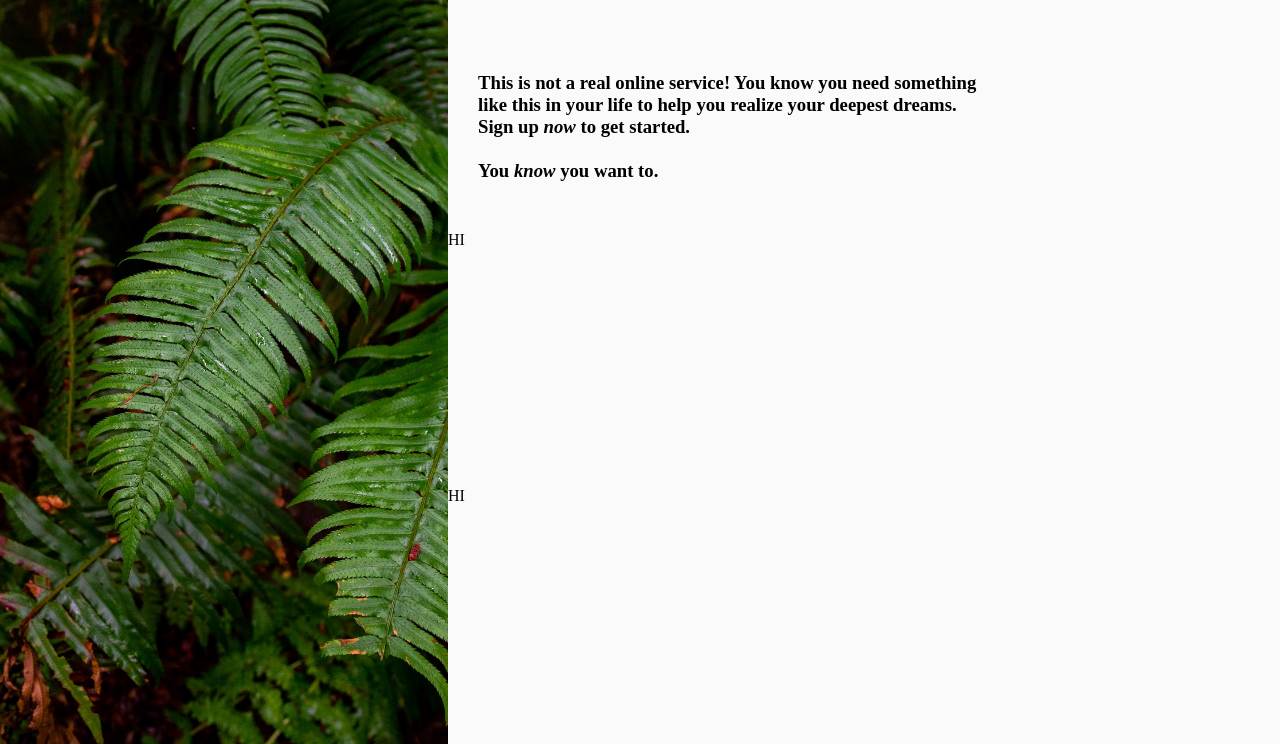
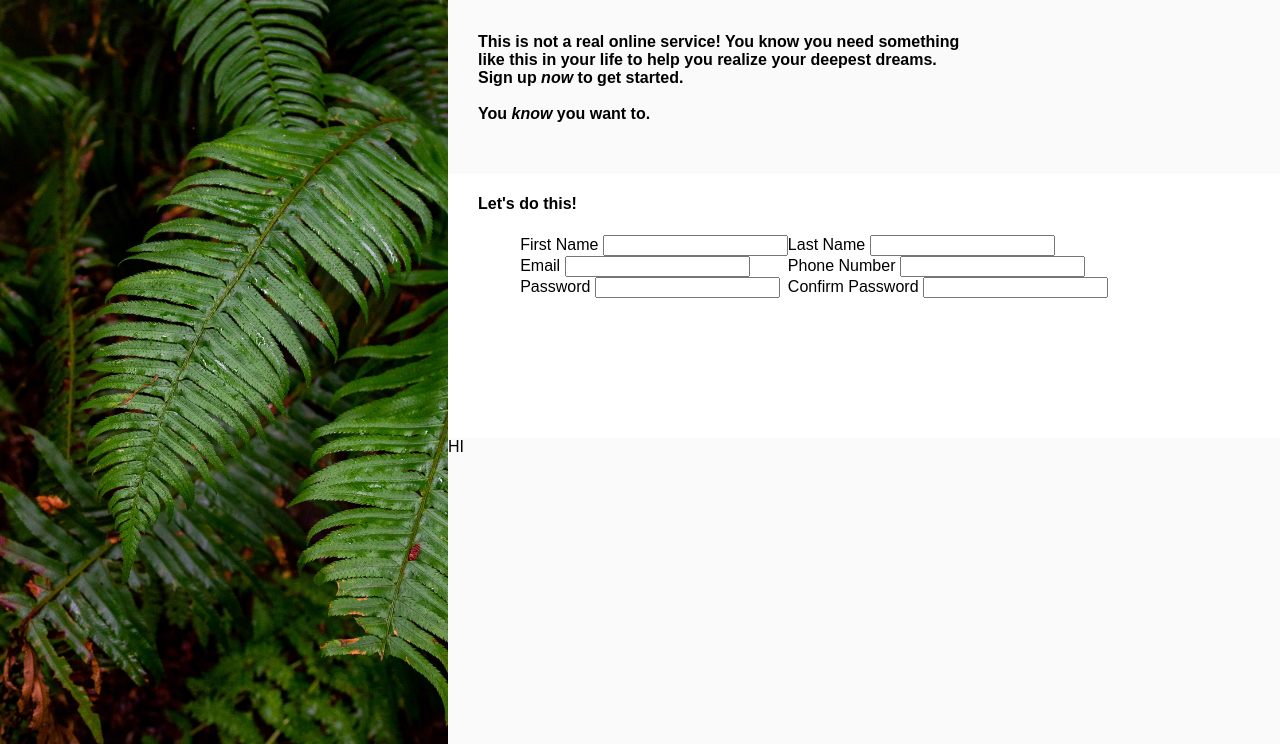
Before and after one commit to i2305/sign-up-form, a plain HTML site: page index.html in a window 1280 px wide. Shown: the part 56-800 px from the top of the page. Drawn offline with Linux system fonts and the light colour scheme.

Commit message:
Finish HTML form and begin with styling form

```diff
--- a/index.html
+++ b/index.html
@@ -13,15 +13,47 @@
         </div>
         <div class="right">
             <div class="first">
-                <h3>
+                <h4>
                     This is not a real online service! You know you need something <br/>
                     like this in your life to help you realize your deepest dreams. <br/>
                     Sign up <em>now</em> to get started.
                     <br/><br/>
                     You <em>know</em> you want to.
-                </h3>
+                </h4>
             </div>
-            <div class="second">HI</div>
+            <div class="second">
+                <h4>Let's do this!</h4>
+                <form action="" method="get" class="form-main-div">
+                    <div class="form-divs">
+                        <div class="form-div">
+                            <label for="firstName">First Name</label>
+                            <input type="text" id="firstName" name="first_name">
+                        </div>
+                        <div class="form-div">
+                            <label for="email">Email</label>
+                            <input type="email" id="email" name="email">
+                        </div>
+                        <div class="form-div">
+                            <label for="password">Password</label>
+                            <input type="password" id="password" name="password">
+                        </div>
+                    </div>
+                    <div class="form-divs">
+                        <div class="form-div">
+                            <label for="lastName">Last Name</label>
+                            <input type="text" id="lastName" name="last_name">
+                        </div>
+                        <div class="form-div">
+                            <label for="phoneNumber">Phone Number</label>
+                            <input type="tel" id="phoneNumber" name="phone_number">
+                        </div>
+                        <div class="form-div">
+                            <label for="confirmPassword">Confirm Password</label>
+                            <input type="password" id="confirmPassword" name="confirm_password">
+                        </div>
+                   </div>
+                 </form>
+            </div>
             <div class="third">HI</div>
         </div>
     </div>
--- a/styles.css
+++ b/styles.css
@@ -6,6 +6,7 @@
 body{
     margin: 0;
     padding: 0;
+    font-family: Arial, Helvetica, sans-serif;
 }
 
 .main {
@@ -31,16 +32,30 @@ body{
     width:65vw;
 }
 
-.first,
+h4{
+    margin-left: 30px;
+}
+
 .second,
 .third {
     height:33vh;
 }
 
 .first{
+    height:25%;
     display: flex;
     justify-content: flex-start;
     align-items: flex-end;
-    margin-left: 30px;
     margin-bottom: 30px;
 }
+
+.second{
+    background-color: #ffff;
+}
+
+.form-main-div{
+    display: flex;
+    flex-direction: row;
+    justify-content: center;
+    width:88%;
+}
```
